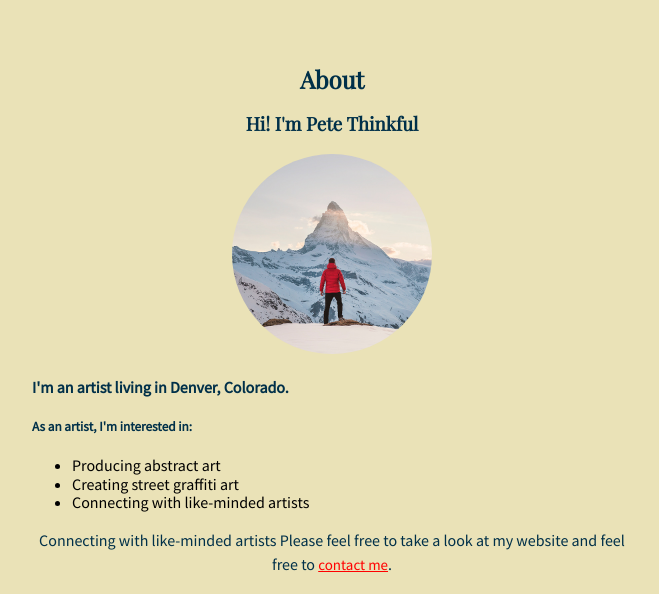
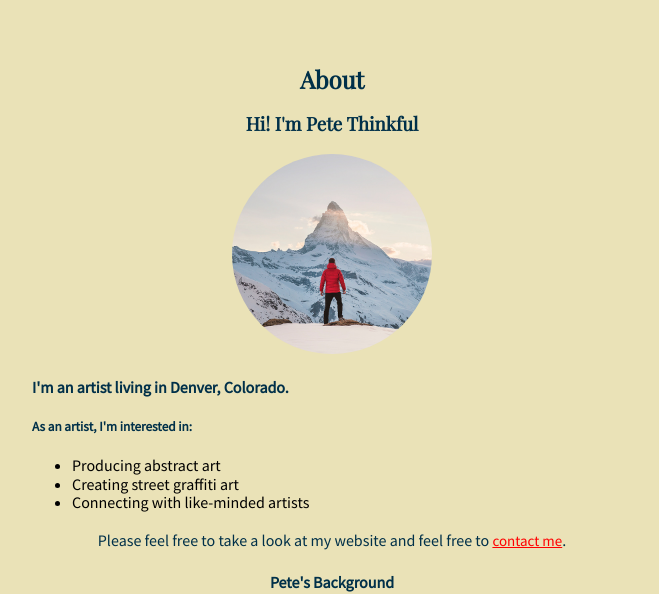
Before and after one commit to carolinaquiles/Pete-Thinkful-Portfolio, a plain HTML site: page index.html in a window 1280 px wide. Shown: the part 142-736 px from the top of the page, without its empty margins (308-967 px from the left). Drawn offline with nearby package versions, Linux system fonts and the light colour scheme.

Commit message:
Update html
Corrected sentence in line 52

```diff
--- a/index.html
+++ b/index.html
@@ -49,8 +49,7 @@
         </ul>
 
 <div>
-<p>Connecting with like-minded artists
-Please feel free to take a look at my website and feel free to <a href="#contact" style="color: red;"> contact me</a>. </p>
+<p>Please feel free to take a look at my website and feel free to <a href="#contact" style="color: red;"> contact me</a>. </p>
 
   </div>
 
```
